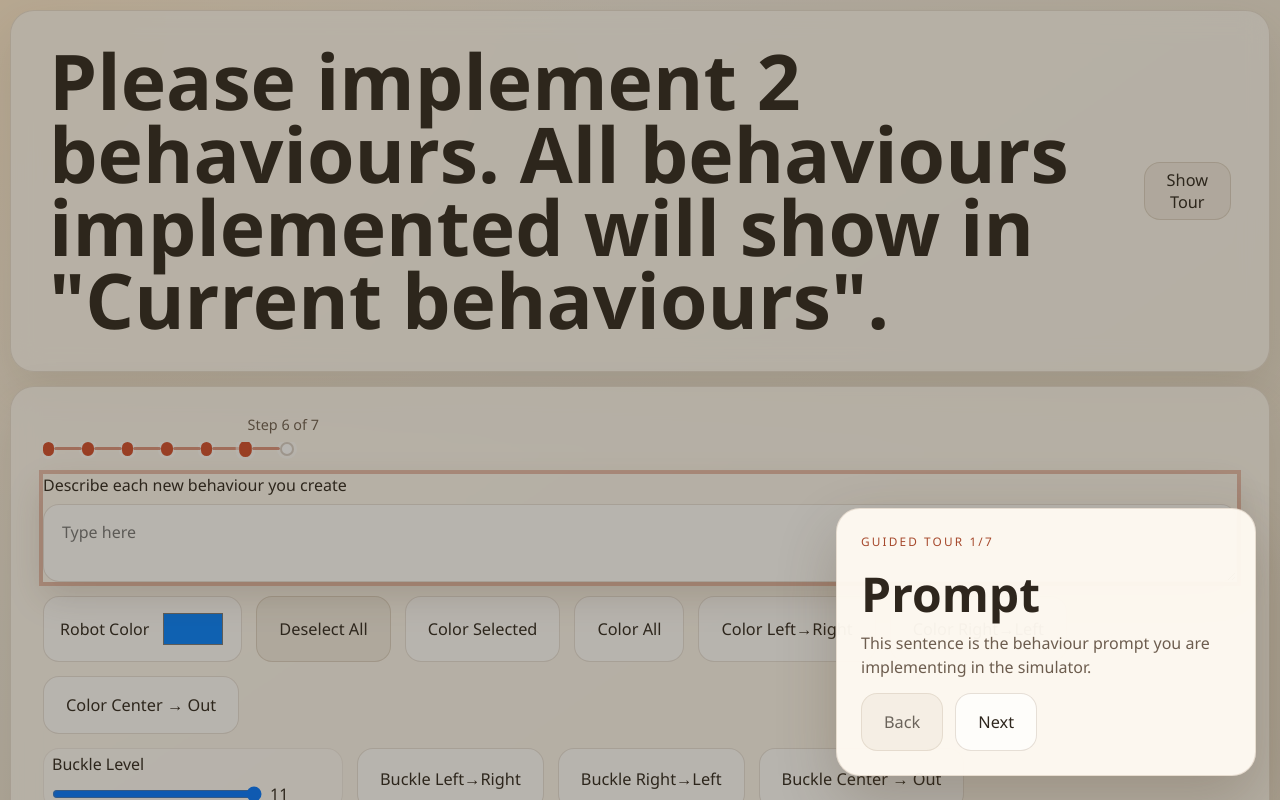
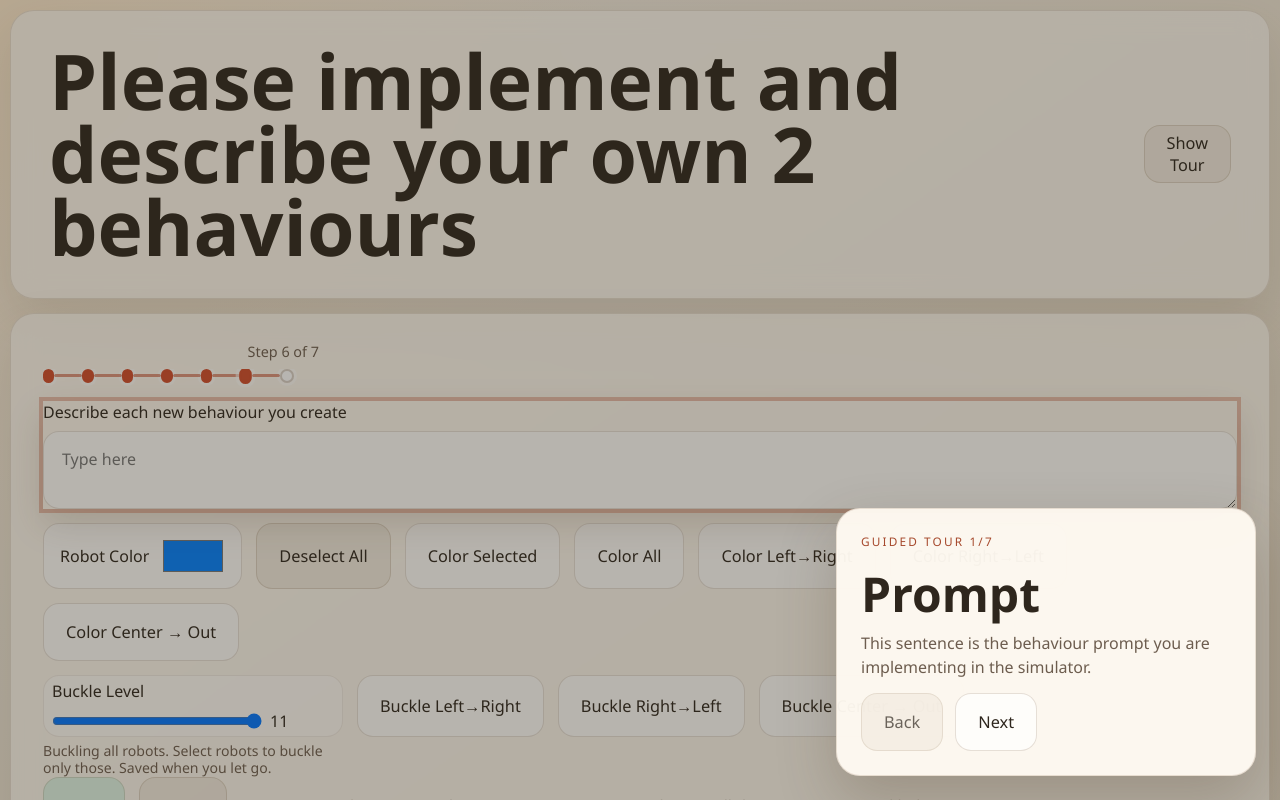
Before and after one commit to MerihanAlhafnawi/SwarmGardenSimulator, a Next.js app: page /simulation in a window 1280 px wide. Shown: the top 800 px of the page. Built offline with nearby package versions, Linux system fonts and the light colour scheme; no server answers.

Commit message:
Refine final design step heading

```diff
--- a/src/components/SwarmApplication.tsx
+++ b/src/components/SwarmApplication.tsx
@@ -965,7 +965,7 @@ export default function SwarmApplication({
           <h1>
             {mode === "prompt"
               ? `${promptLabel ? `${promptLabel}: ` : ""}Please implement a behaviour that fits the description`
-              : 'Please implement 2 behaviours. All behaviours implemented will show in "Current behaviours".'}
+              : "Please implement and describe your own 2 behaviours"}
           </h1>
           {mode === "design" ? (
             <button className="ghost" onClick={startTour}>
```
